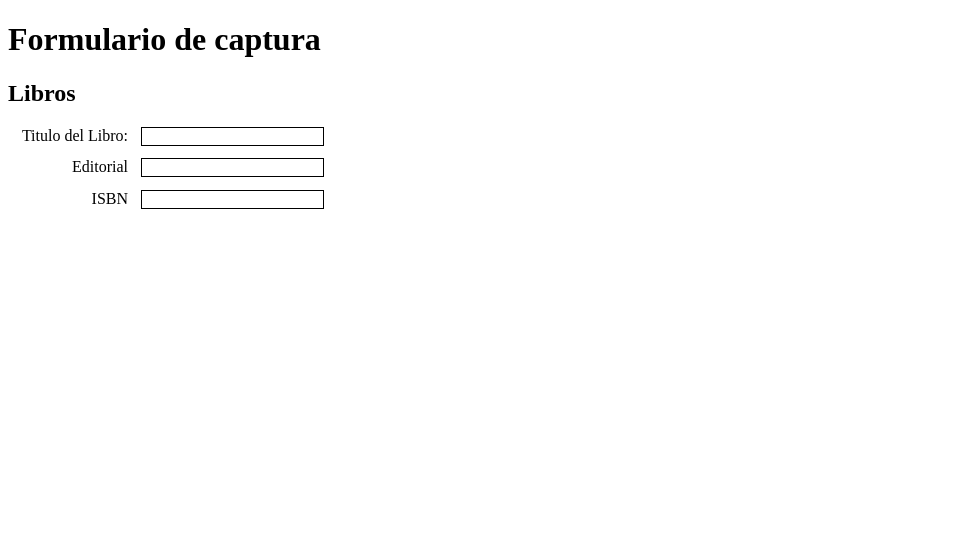
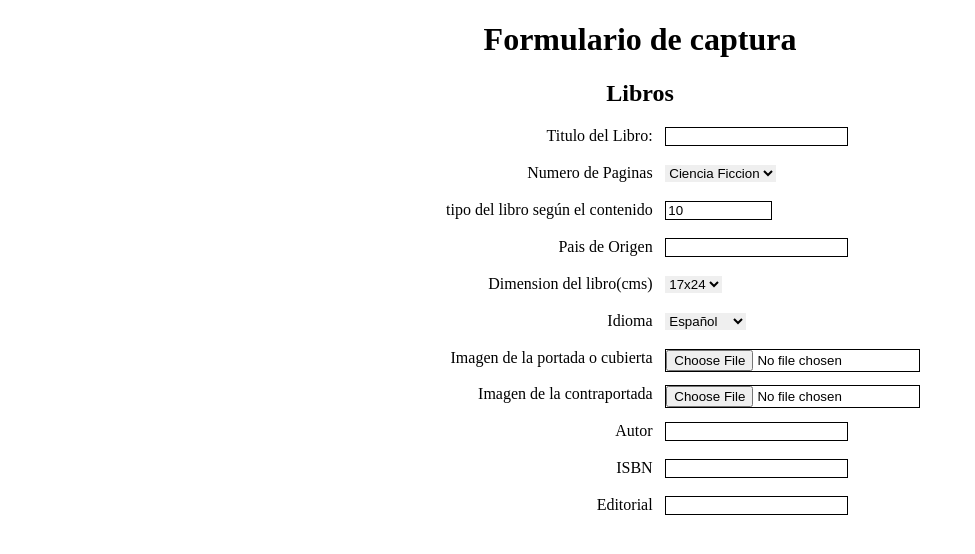
Before and after one commit to SantiagoGLara/ISC-ITM, a PHP site: page /captura_libro.html in a window 1280 px wide. Shown: the top 554 px of the page, without its empty margins (0-975 px from the left). Run offline with PHP 8.4, Linux system fonts and the light colour scheme.

Commit message:
progra web 25/02

```diff
--- a/6to/programación web/codigo apuntes/captura/captura_libro.html
+++ b/6to/programación web/codigo apuntes/captura/captura_libro.html
@@ -19,10 +19,62 @@
                     <input type="text" name="Titulo">
                 </label>
             </div>
+            <label>
+                <div class="TituloEntrada">Numero de Paginas</div>
+                <select>
+                    <option value="1">Ciencia Ficcion</option>
+                    <option value="2">Politica</option>
+                    <option value="3">Cientifico</option>
+                    <!-- value en este caso nos sirve para identificar la opcion mas facilmente, es menos costoso que guardar el texto completo -->
+                </select>
+            </label>
+            <label>
+                <div class="TituloEntrada">tipo del libro según el contenido</div>
+                <input type="number" id="numpagina" name="Numero de Pagina" min="10" value="10">
+            </label>
+            <label>
+                <div class="TituloEntrada">Pais de Origen</div>
+                <input type="text" name="Numero de Pagina">
+            </label>
             <div class="dato">
                 <label>
-                    <div class="TituloEntrada">Editorial</div>
-                    <input type="text" name="Editorial">
+                    <div class="TituloEntrada">Dimension del libro(cms)</div>
+                    <select>
+                        <option value="1">17x24</option>
+                        <option value="2">15x22</option>
+                        <option value="3">11x17</option>
+                    </select>
+                </label>
+            </div>
+
+           <div class="dato">
+            <label>
+                <div class="TituloEntrada">Idioma</div>
+                <select>
+                    <option value="1">Español</option>
+                    <option value="2">Ingles</option>
+                    <option value="3">Aleman</option>
+                    <option value="4">Portugues</option>
+                </select>
+            </label>
+           </div>
+           <div class="dato">
+            <label>
+                <div class="TituloEntrada">Imagen de la portada o cubierta</div>
+                <input type="file" name="portada" accept="image/x-jpeg">
+                </div>
+            </label>
+            </div>
+            <label>
+                <div class="TituloEntrada">Imagen de la contraportada</div>
+                <input type="file" name="portada" accept="image/x-jpeg">
+                </div>
+            </label>
+            </div>
+            <div class="dato">
+                <label>
+                    <div class="TituloEntrada">Autor</div>
+                    <input type="text" name="Autor">
                 </label>
             </div>
             <div class="dato">
@@ -31,6 +83,15 @@
                     <input type="text" name="ISBN">
                 </label>
             </div>
+            <div class="dato">
+                <label>
+                    <div class="TituloEntrada">Editorial</div>
+                    <input type="text" name="Editorial">
+                </label>
+            </div>
+            <div class="dato">
+
+            </div>
 
         </form>
     </main>
--- a/6to/programación web/codigo apuntes/captura/estilo.css
+++ b/6to/programación web/codigo apuntes/captura/estilo.css
@@ -1,17 +1,25 @@
 * {
-    border: 0px black solid;
+    border: .0px black solid;
 }
 form{
     display: grid;
 }
 .TituloEntrada{
-    width: 120px;
+    width: 50%;
     float: left;
     text-align: right;
+    margin-left: 1%;
+    margin-bottom: 1.5%;
+    margin-right: 1% ;
 
 }
 input{
     border: 1px black solid;
-    margin-left: 1%;
-    margin-bottom: 1%;
 }
+header{
+    width: 9%0;
+    text-align: center;
+}
+#numpagina{
+    width: 8%;
+}
```
